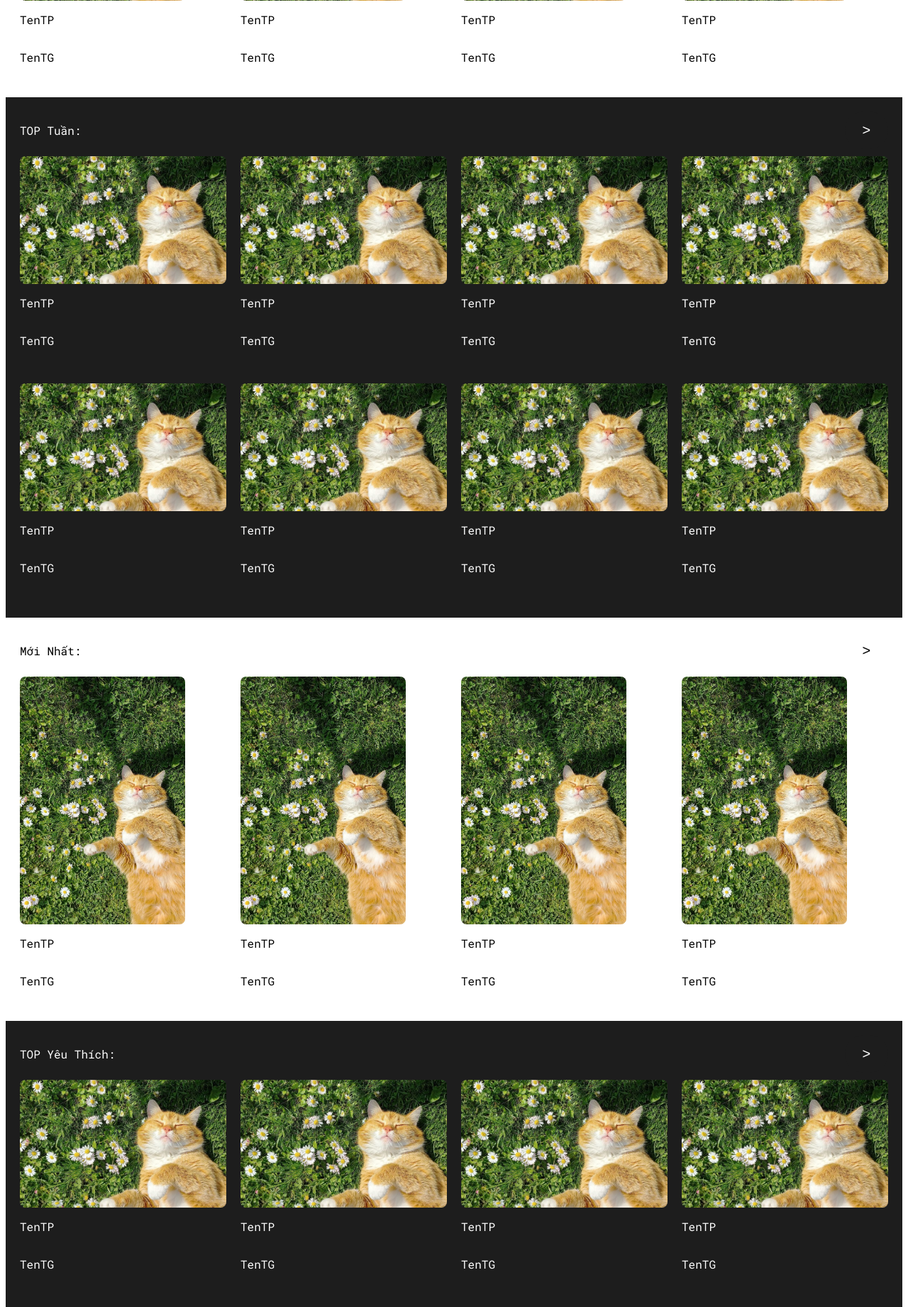
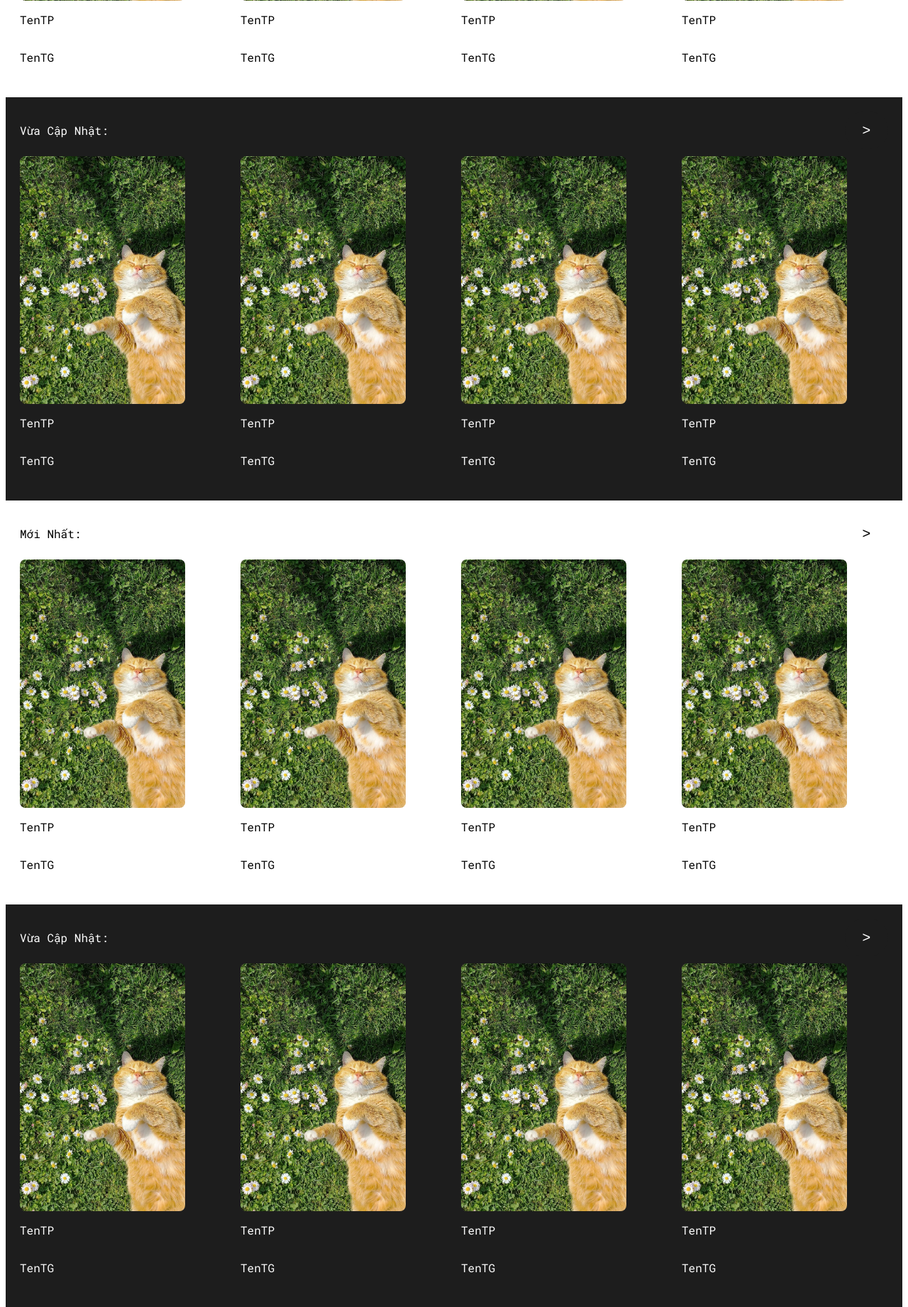
Before and after one commit to Chivisakata/wentruyenchu-root, a PHP site: page /home.html in a window 1280 px wide. Shown: the part 845-2686 px from the top of the page at 71% size. Run offline with PHP 8.4, Linux system fonts and the light colour scheme.

Commit message:
fix: restyle "TOP of the week" and "Most loved"

```diff
--- a/home.html
+++ b/home.html
@@ -93,16 +93,10 @@
 <!----TOP tuần---->
                 <div class="topOTW">
                     <div>
-                        <p>TOP Tuần:</p>
+                        <p>Vừa Cập Nhật:</p>
                         <button>></button>
                     </div>
-
                     <div class="wrapper">
-                        <div>
-                            <img src="images/placeholder.jpg">
-                            <p>TenTP</p>
-                            <p>TenTG</p>
-                        </div>
                         <div>
                             <img src="images/placeholder.jpg">
                             <p>TenTP</p>
@@ -192,10 +186,9 @@
 <!----YÊU THÍCH NHẤT-->
                 <div class="mostLoved">
                     <div>
-                        <p>TOP Yêu Thích:</p>
+                        <p>Vừa Cập Nhật:</p>
                         <button>></button>
                     </div>
-
                     <div class="wrapper">
                         <div>
                             <img src="images/placeholder.jpg">
@@ -232,11 +225,7 @@
                             <p>TenTP</p>
                             <p>TenTG</p>
                         </div>
-                        <div>
-                            <img src="images/placeholder.jpg">
-                            <p>TenTP</p>
-                            <p>TenTG</p>
-                        </div>
+
                     </div>
                 </div>
 
--- a/style.css
+++ b/style.css
@@ -136,6 +136,11 @@ body
     gap: 20px;
     padding-bottom: 10px;
 }
+.topOTW, .mostLoved
+{
+    background-color: rgb(29,29,29);
+    color:white;
+}
 
 .wrapper > div {
     flex-shrink: 0;
@@ -171,28 +176,3 @@ body
         width: calc(50% - 10px);
     }
 }
-
-.topOTW, .mostLoved
-{
-    background-color: rgb(29,29,29);
-    color:white;
-}
-.topOTW .wrapper, .mostLoved .wrapper
-{
-    display: flex;
-    flex-direction: row;
-    gap: 20px;
-    padding-bottom: 10px;
-    overflow-x: visible;
-    flex-wrap: wrap;
-}
-.topOTW .wrapper div, .mostLoved .wrapper div
-{
-    height: 300px;
-}
-.topOTW img, .mostLoved img
-{
-    width:100%;
-    height:60%;
-    gap: 20px;
-}
```
